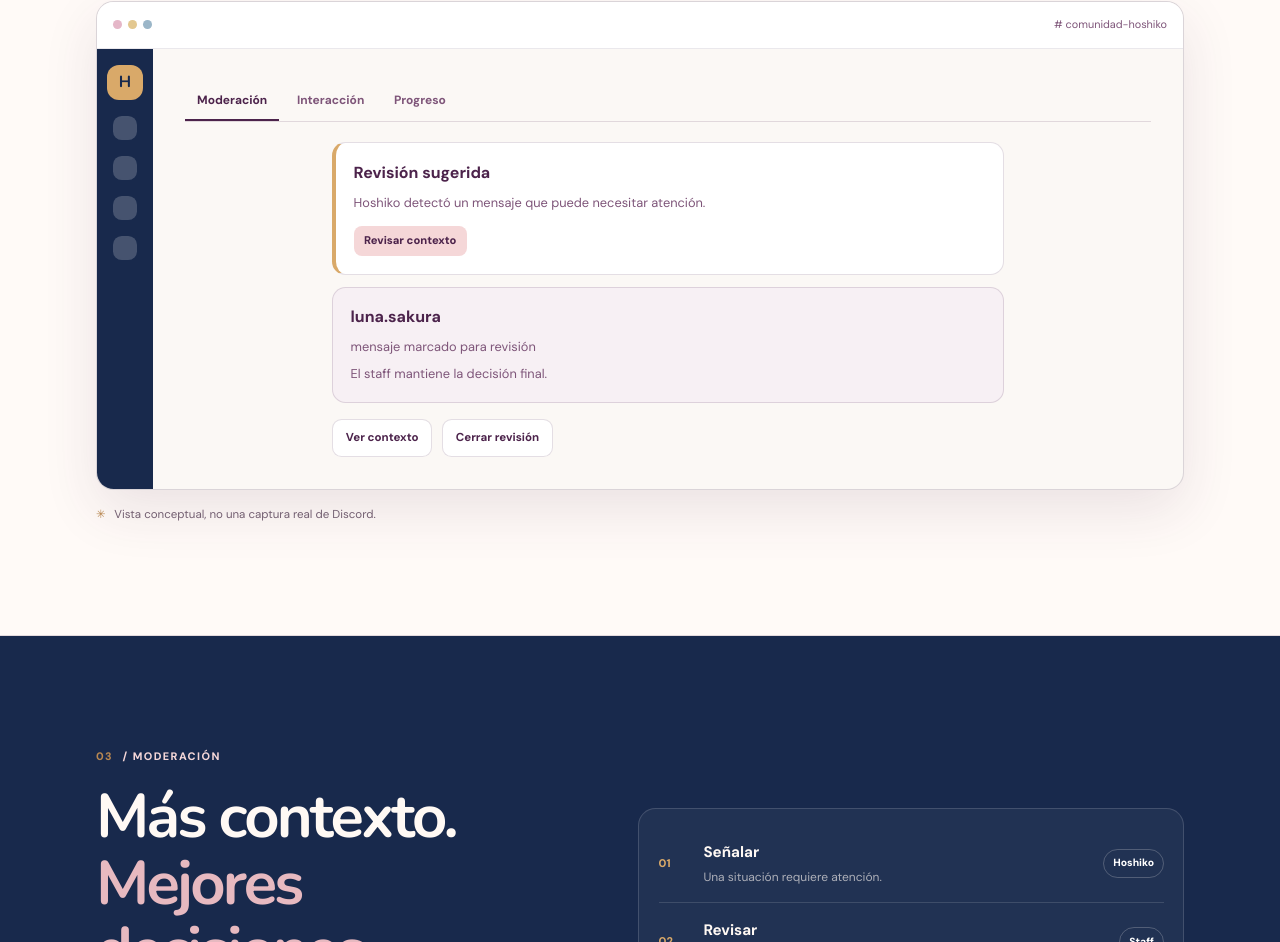
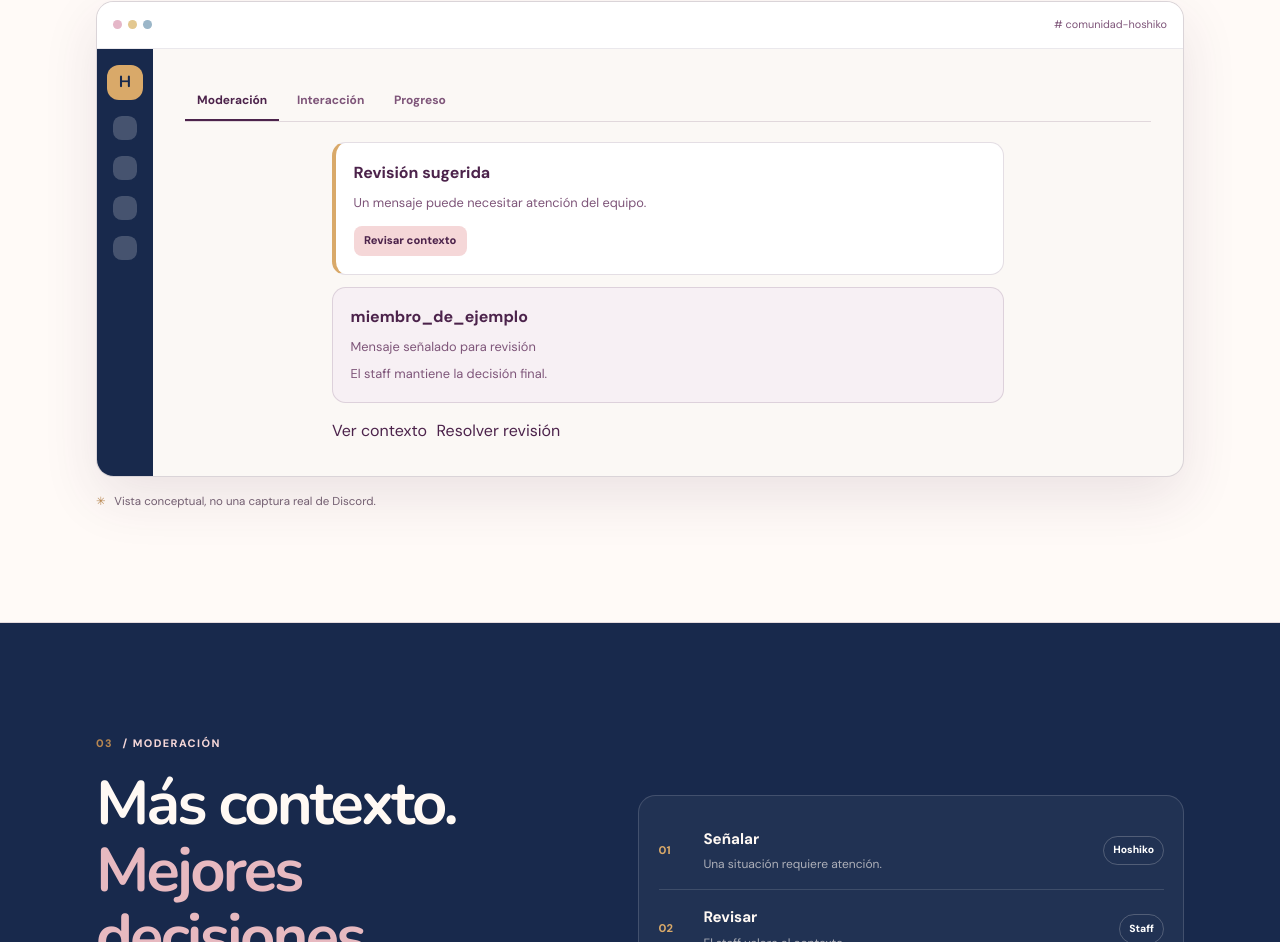
Before and after one commit to XeSuzu/HannaeX, a Next.js app: page / in a window 1280 px wide. Shown: the part 1915-2857 px from the top of the page. Built offline with nearby package versions, Linux system fonts and the light colour scheme; no server answers.

Commit message:
Clarify illustrative landing demo interactions

```diff
--- a/components/landing/ProductDemo.tsx
+++ b/components/landing/ProductDemo.tsx
@@ -12,14 +12,23 @@
     <div className="product-demo" aria-label="Demostración ilustrativa de Hoshiko">
       <div className="demo-window-bar"><span /><span /><span /><small># comunidad-hoshiko</small></div>
       <div className="demo-window-body">
-        <div className="demo-sidebar"><b>H</b><span /><span /><span /><span /></div>
+        <div className="demo-sidebar" aria-hidden="true"><b>H</b><span /><span /><span /><span /></div>
         <div className="demo-main">
           <div className="demo-tabs" role="tablist" aria-label="Funciones de Hoshiko">
-            {tabs.map((tab) => <button key={tab} type="button" role="tab" aria-selected={activeTab === tab} onClick={() => setActiveTab(tab)}>{tab}</button>)}
+            {tabs.map((tab) => <button key={tab} type="button" role="tab" aria-selected={activeTab === tab} aria-controls="demo-panel" id={`demo-tab-${tab.toLowerCase()}`} onClick={() => setActiveTab(tab)}>{tab}</button>)}
           </div>
-          {activeTab === "Moderación" && <div className="demo-panel"><div className="demo-alert"><strong>Revisión sugerida</strong><span>Hoshiko detectó un mensaje que puede necesitar atención.</span><em>Revisar contexto</em></div><div className="demo-message"><b>luna.sakura</b><span>mensaje marcado para revisión</span><small>El staff mantiene la decisión final.</small></div><div className="demo-actions"><button type="button">Ver contexto</button><button type="button">Cerrar revisión</button></div></div>}
-          {activeTab === "Interacción" && <div className="demo-panel"><div className="demo-chat"><span className="demo-avatar">H</span><div><b>Hoshiko</b><p>Estoy aquí para acompañar la conversación de la comunidad.</p></div></div><div className="demo-command"><span>/activity</span><small>Consulta una tarjeta de actividad y presencia.</small></div></div>}
-          {activeTab === "Progreso" && <div className="demo-panel"><div className="demo-level"><div><span>Nivel de comunidad</span><strong>12</strong></div><div className="demo-progress"><i /></div><small>Progreso de participación · tarjeta ilustrativa</small></div></div>}
+          <div className="demo-panel" id="demo-panel" role="tabpanel" aria-labelledby={`demo-tab-${activeTab.toLowerCase()}`}>
+            {activeTab === "Moderación" && <>
+              <div className="demo-alert"><strong>Revisión sugerida</strong><span>Un mensaje puede necesitar atención del equipo.</span><em>Revisar contexto</em></div>
+              <div className="demo-message"><b>miembro_de_ejemplo</b><span>Mensaje señalado para revisión</span><small>El staff mantiene la decisión final.</small></div>
+              <div className="demo-actions"><span>Ver contexto</span><span>Resolver revisión</span></div>
+            </>}
+            {activeTab === "Interacción" && <>
+              <div className="demo-chat"><span className="demo-avatar">H</span><div><b>Hoshiko</b><p>Una compañera digital para las conversaciones de tu comunidad.</p></div></div>
+              <div className="demo-command"><span>Interacciones</span><small>Comandos y respuestas disponibles según la configuración del servidor.</small></div>
+            </>}
+            {activeTab === "Progreso" && <div className="demo-level"><div><span>Nivel de ejemplo</span><strong>12</strong></div><div className="demo-progress"><i /></div><small>Indicador visual ilustrativo, no datos reales de un servidor.</small></div>}
+          </div>
         </div>
       </div>
     </div>
```
